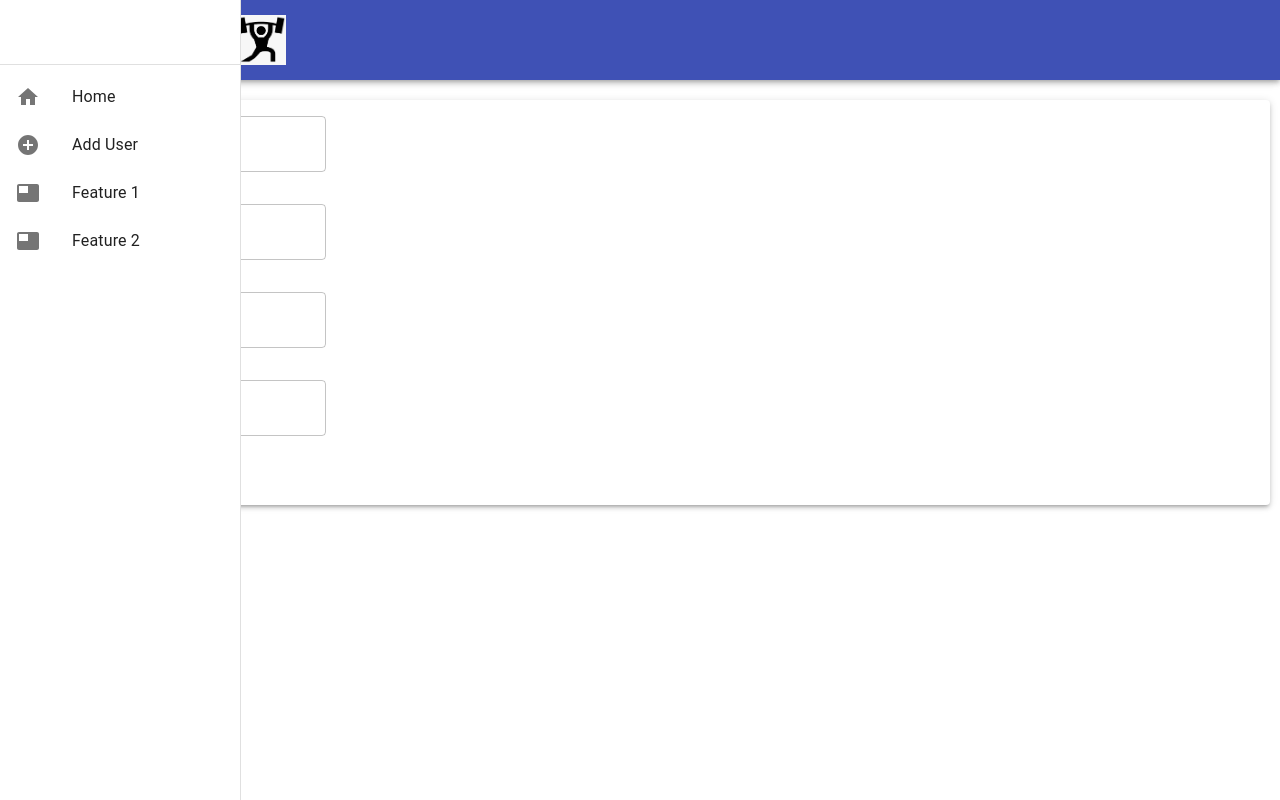
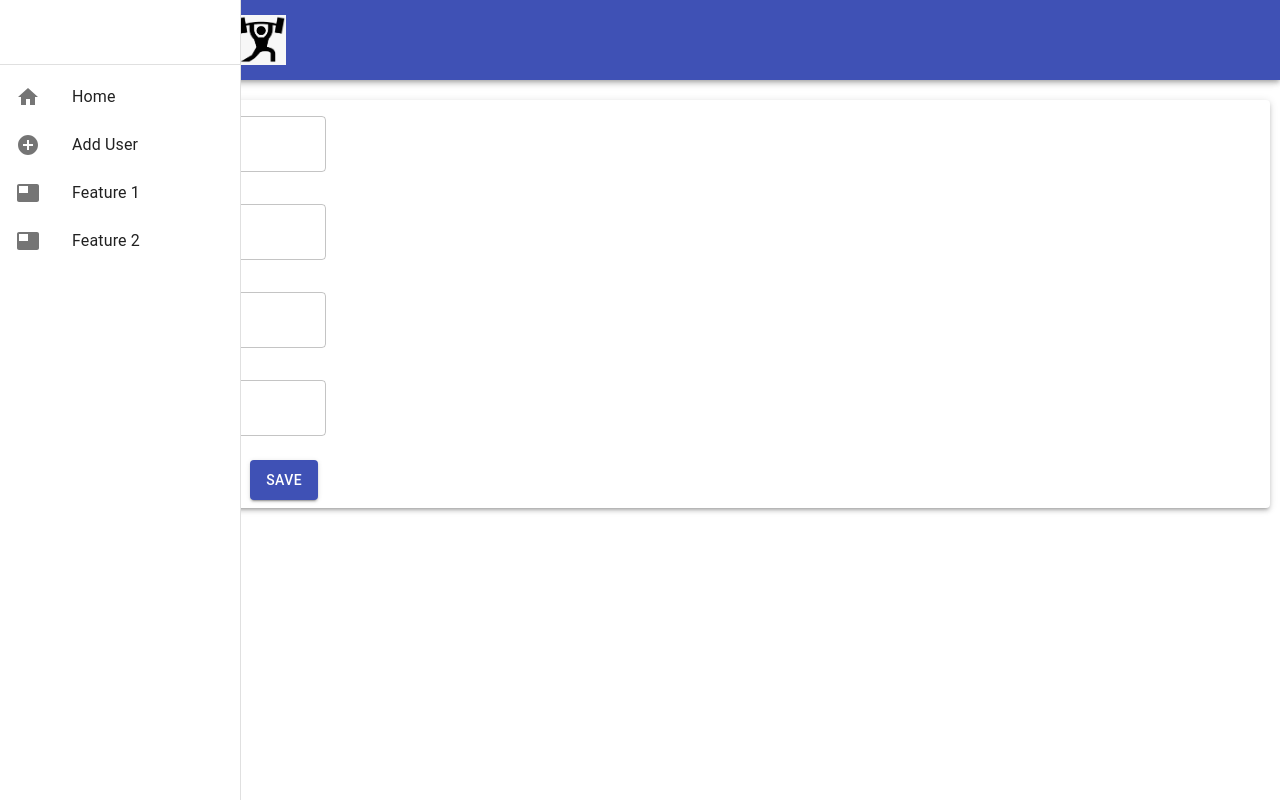
Before and after one commit to ankitt8/bolt_gym_frontend, a React (Create React App) app: page /add_user in a window 1280 px wide. Built offline with nearby package versions, Linux system fonts and the light colour scheme.

Commit message:
Fixed form layout, changed public folder logos

```diff
--- a/public/index.html
+++ b/public/index.html
@@ -2,15 +2,13 @@
 <html lang="en">
   <head>
     <meta charset="utf-8" />
-    <link rel="icon" href="%PUBLIC_URL%/favicon.ico" />
+    <!-- <link rel="icon" href="%PUBLIC_URL%/favicon.ico" /> -->
     <meta name="viewport" content="width=device-width, initial-scale=1" />
     <meta name="theme-color" content="#000000" />
-    <meta http-equiv="Content-Security-Policy" content="upgrade-insecure-requests">
     <meta
       name="description"
-      content="Web site created using create-react-app"
+      content="BOLT GYM App By Ankit Tiwari"
     />
-    <link rel="apple-touch-icon" href="%PUBLIC_URL%/logo192.png" />
     <!--
       manifest.json provides metadata used when your web app is installed on a
       user's mobile device or desktop. See https://developers.google.com/web/fundamentals/web-app-manifest/
@@ -25,7 +23,7 @@
       work correctly both with client-side routing and a non-root public URL.
       Learn how to configure a non-root public URL by running `npm run build`.
     -->
-    <title>React App</title>
+    <title>BOLT GYM</title>
   </head>
   <body>
     <noscript>You need to enable JavaScript to run this app.</noscript>
--- a/src/components/AddUser.jsx
+++ b/src/components/AddUser.jsx
@@ -16,7 +16,7 @@ const useStyles = makeStyles((theme) => ({
     flexDirection: 'column',
   },
   paper: {
-    margin: '80px 10px 0px 10px',
+    margin: '0px 10px 0px 10px',
   },
   textField: {
     '& .MuiTextField-root': {
@@ -26,7 +26,10 @@ const useStyles = makeStyles((theme) => ({
   },
   button: {
     width: '300px',
+    height: '40px',
     marginRight: '200px',
+    display: 'flex',
+    justifyContent: 'flex-end',
   },
 }));
 export default function AddUserForm({ addUser }) {
```
Also changed, not shown: public/brand.png (added), public/manifest.json.
